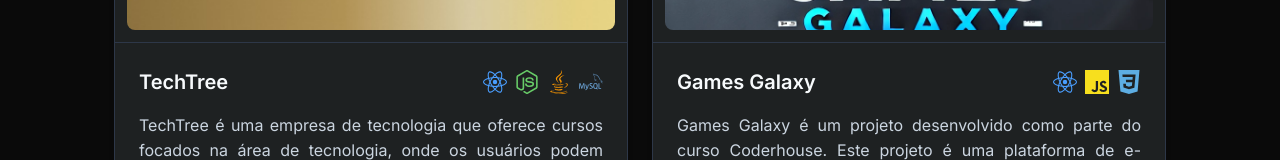
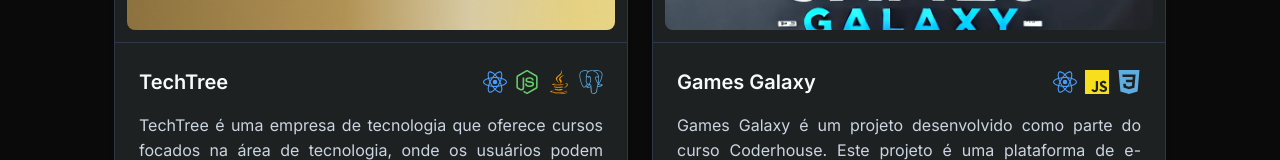
Before and after one commit to nathanmartinss/meu-portfolio, a React (Create React App) app: page /projects in a window 1280 px wide. Shown: the part 640-800 px from the top of the page. Built offline with nearby package versions, Linux system fonts and the light colour scheme.

Commit message:
first commit

```diff
--- a/src/components/Projects.jsx
+++ b/src/components/Projects.jsx
@@ -10,7 +10,8 @@
   SiMongodb,
   SiCss3,
   SiDocker,
-  SiNestjs
+  SiNestjs,
+  SiPostgresql
 } from 'react-icons/si';
 import { MdDesktopWindows, MdApi, MdMap } from 'react-icons/md';
 import { FaJava } from 'react-icons/fa';
@@ -22,7 +23,7 @@
       title: "TechTree",
       description: "TechTree é uma empresa de tecnologia que oferece cursos focados na área de tecnologia, onde os usuários podem acompanhar seu progresso e ser recompensados visualmente por isso.",
       image: "/images/project/techtree.jpg",
-      technologies: ["React", "Node.js", "Java", "MySQL"],
+      technologies: ["React", "Node.js", "Java", "PostgreSQL"],
       repository: "https://github.com/ronaldothame/techtree-backend",
       website: null,
       featured: true,
@@ -104,6 +105,7 @@
       'Java': <FaJava style={{ ...iconStyle, color: isDarkMode ? '#f89500' : '#ed8b00' }} />,
       'MySQL': <SiMysql style={{ ...iconStyle, color: isDarkMode ? '#6ba3d6' : '#4479a1' }} />,
       'MongoDB': <SiMongodb style={{ ...iconStyle, color: isDarkMode ? '#6ab04c' : '#47a248' }} />,
+      'PostgreSQL': <SiPostgresql style={{ ...iconStyle, color: isDarkMode ? '#5dade2' : '#336791' }} />,
       'CSS': <SiCss3 style={{ ...iconStyle, color: isDarkMode ? '#5dade2' : '#1572b6' }} />,
       'Docker': <SiDocker style={{ ...iconStyle, color: isDarkMode ? '#5dade2' : '#2496ed' }} />,
       'Nest.js': <SiNestjs style={{ ...iconStyle, color: isDarkMode ? '#ff6b9d' : '#e0234e' }} />,
```
